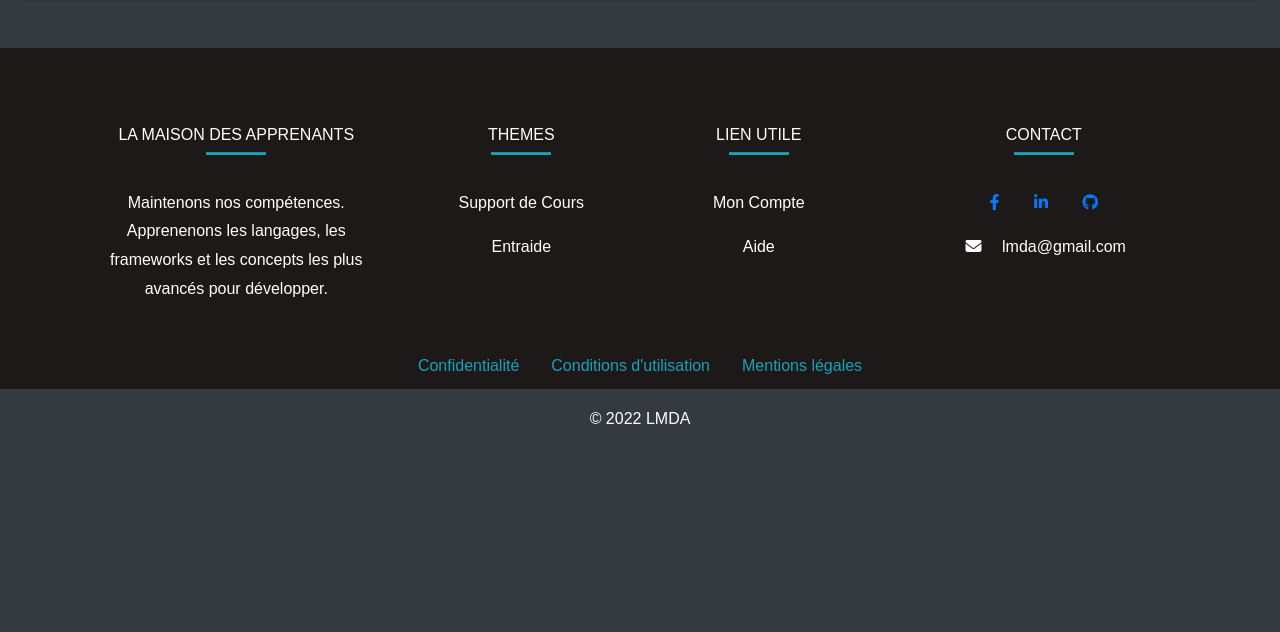
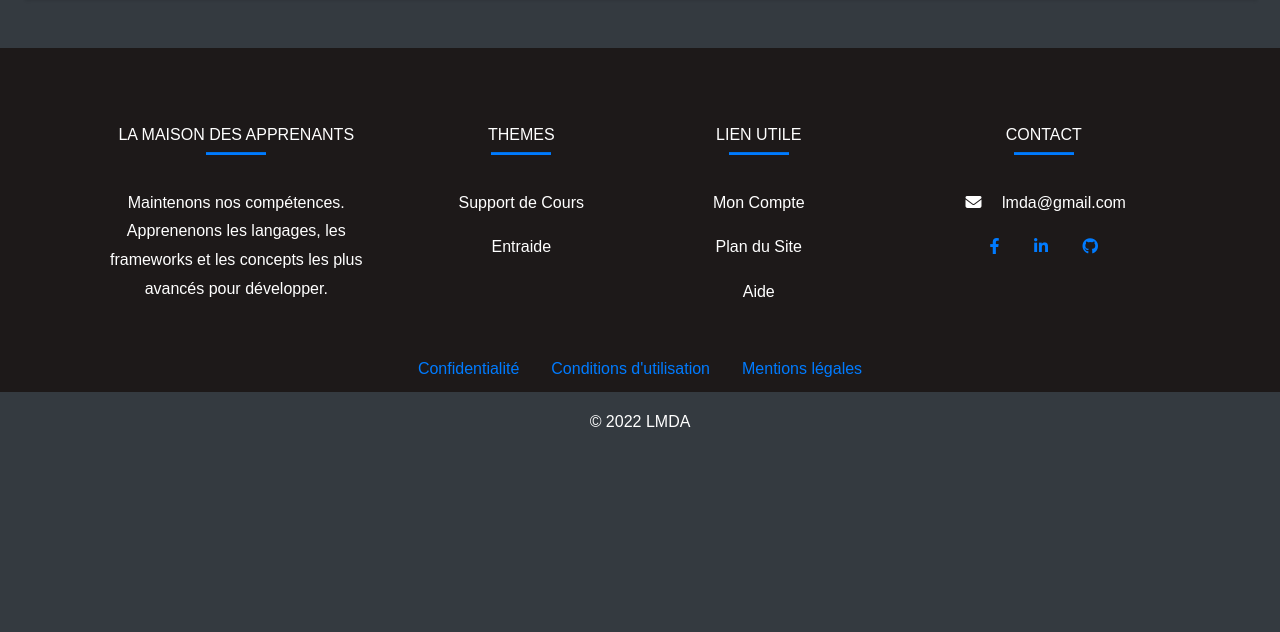
Before and after one commit to Kevin-lepersonnic/maison-des-apprentis, a Symfony app: template templates/base.html.twig in a window 1280 px wide. Shown: the part 99-731 px from the top of the page. Run offline with Twig, Linux system fonts and the light colour scheme; the template is opened without the code that fills it, so the values that code supplies are empty; some libraries are stand-ins or nearby versions.

Commit message:
MAJ Footer Hak3

```diff
--- a/templates/partials/footer.html.twig
+++ b/templates/partials/footer.html.twig
@@ -25,7 +25,7 @@
 						<!-- Content -->
 						<h6 class="text-uppercase fw-bold">La Maison Des Apprenants
 						</h6>
-						<hr class="mb-4 mt-0 d-inline-block mx-auto bg-info" style="width: 60px; height: 2px"/>
+						<hr class="mb-4 mt-0 d-inline-block mx-auto bg-primary" style="width: 60px; height: 2px"/>
 						<p>
 							Maintenons nos compétences. Apprenenons les langages, les frameworks et les concepts les plus avancés pour développer.
 						</p>
@@ -37,7 +37,7 @@
 						class="col-md-2 col-lg-2 col-xl-2 mx-auto mb-4">
 						<!-- Links -->
 						<h6 class="text-uppercase fw-bold">Themes</h6>
-						<hr class="mb-4 mt-0 d-inline-block mx-auto bg-info" style="width: 60px; height: 2px"/>
+						<hr class="mb-4 mt-0 d-inline-block mx-auto bg-primary" style="width: 60px; height: 2px"/>
 						<p>
 							<a href="#!" class="text-white">Support de Cours
 							</a>
@@ -54,9 +54,12 @@
 						class="col-md-3 col-lg-2 col-xl-2 mx-auto mb-4">
 						<!-- Links -->
 						<h6 class="text-uppercase fw-bold">Lien Utile</h6>
-						<hr class="mb-4 mt-0 d-inline-block mx-auto bg-info" style="width: 60px; height: 2px"/>
+						<hr class="mb-4 mt-0 d-inline-block mx-auto bg-primary" style="width: 60px; height: 2px"/>
 						<p>
 							<a href="#!" class="text-white">Mon Compte</a>
+						</p>
+            	<p>
+							<a href="#!" class="text-white">Plan du Site </a>
 						</p>
 						<p>
 							<a href="#!" class="text-white">Aide</a>
@@ -69,7 +72,12 @@
 						class="col-md-4 col-lg-3 col-xl-3 mx-auto mb-md-0 mb-4">
 						<!-- Links -->
 						<h6 class="text-uppercase fw-bold">Contact</h6>
-						<hr class="mb-4 mt-0 d-inline-block mx-auto bg-info" style="width: 60px; height: 2px"/>
+						<hr class="mb-4 mt-0 d-inline-block mx-auto bg-primary" style="width: 60px; height: 2px"/>
+
+            						<p>
+							<i class="fas fa-envelope mr-3  m-1"></i>
+							lmda@gmail.com</p>
+
 						<p>
 							<a aria-label="page facebook" href="" target="_blank" rel="noreferrer" style="margin-right: 30px;">
 								<i class="fab fa-facebook-f" aria-hidden="true"></i>
@@ -83,9 +91,6 @@
 						</p>
 
 
-						<p>
-							<i class="fas fa-envelope mr-3  m-1"></i>
-							lmda@gmail.com</p>
 
 					</div>
 					<!-- Grid column -->
@@ -98,15 +103,15 @@
 
 		<ul class="nav justify-content-center ">
 			<li class="nav-item">
-				<a class="nav-link active text-info" aria-current="page" href="#">
+				<a class="nav-link active text-primary" aria-current="page" href="#">
 					Confidentialité</a>
 			</li>
 			<li class="nav-item">
-				<a class="nav-link text-info" href="#">
+				<a class="nav-link text-primary" href="#">
 					Conditions d'utilisation</a>
 			</li>
 			<li class="nav-item">
-				<a class="nav-link text-info">
+				<a class="nav-link text-primary">
 					Mentions légales</a>
 			</li>
 		</ul>
```
